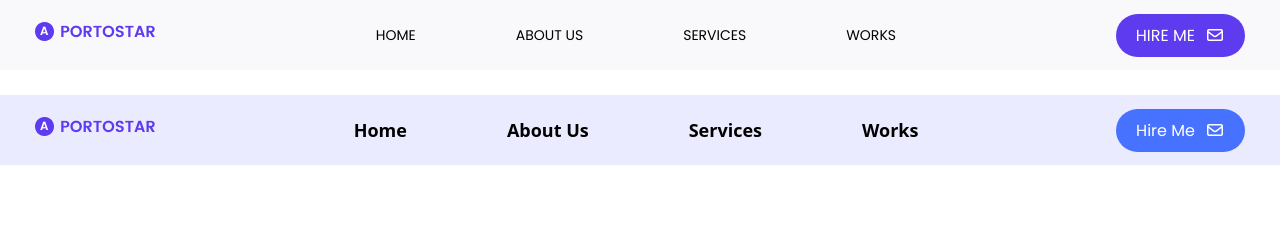
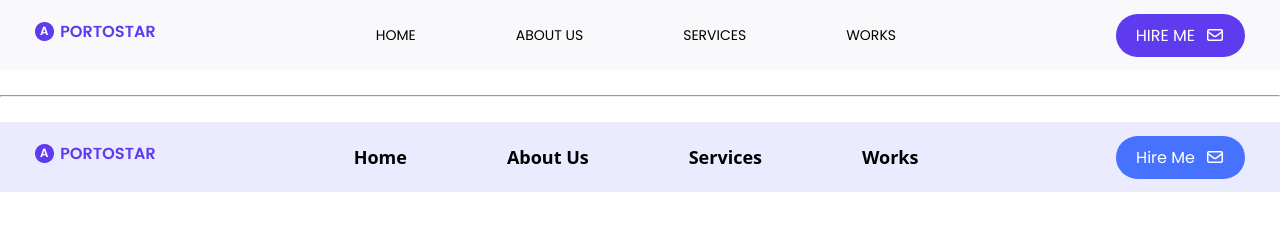
Before and after one commit to Salute-ME/Figma-Menu-Bar, a plain HTML site: page index.html in a window 1280 px wide. Drawn offline with Linux system fonts and the light colour scheme; a web font is replaced by a local one.

Commit message:
New Update

```diff
--- a/css/style.css
+++ b/css/style.css
@@ -103,14 +103,16 @@ ol {
     background: #5E3BEE;
     transition: all linear .5s;
 }
+
 .buttonTwo a i {
     margin-left: 10px;
 }
 
-.logoTwo:hover{
+.logoTwo:hover {
     background: rgba(112, 157, 215, 0.25);
     border-radius: 5px;
     padding: 5px;
     transition: all linear .15s;
 }
+
 /* Header part two css end */
--- a/index.html
+++ b/index.html
@@ -46,6 +46,7 @@
     </section>
 
     <br>
+    <hr><br>
 
     <section id="headerPartTwo">
         <div class="container">
```
